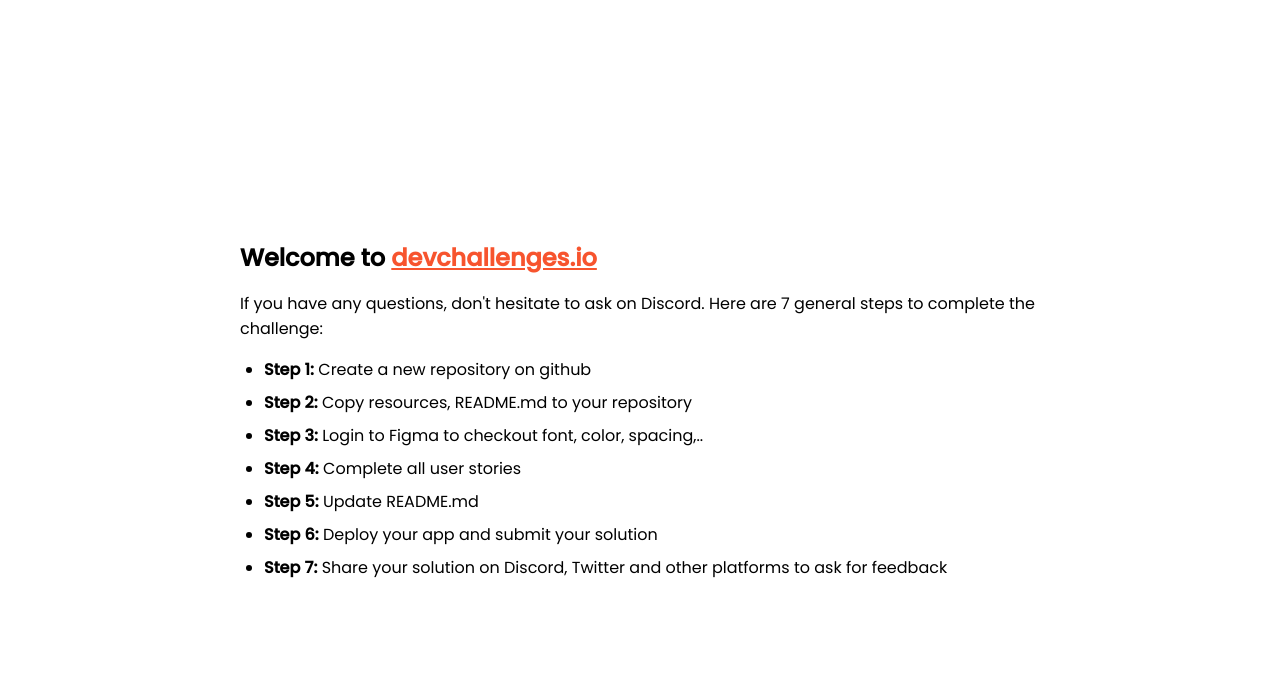
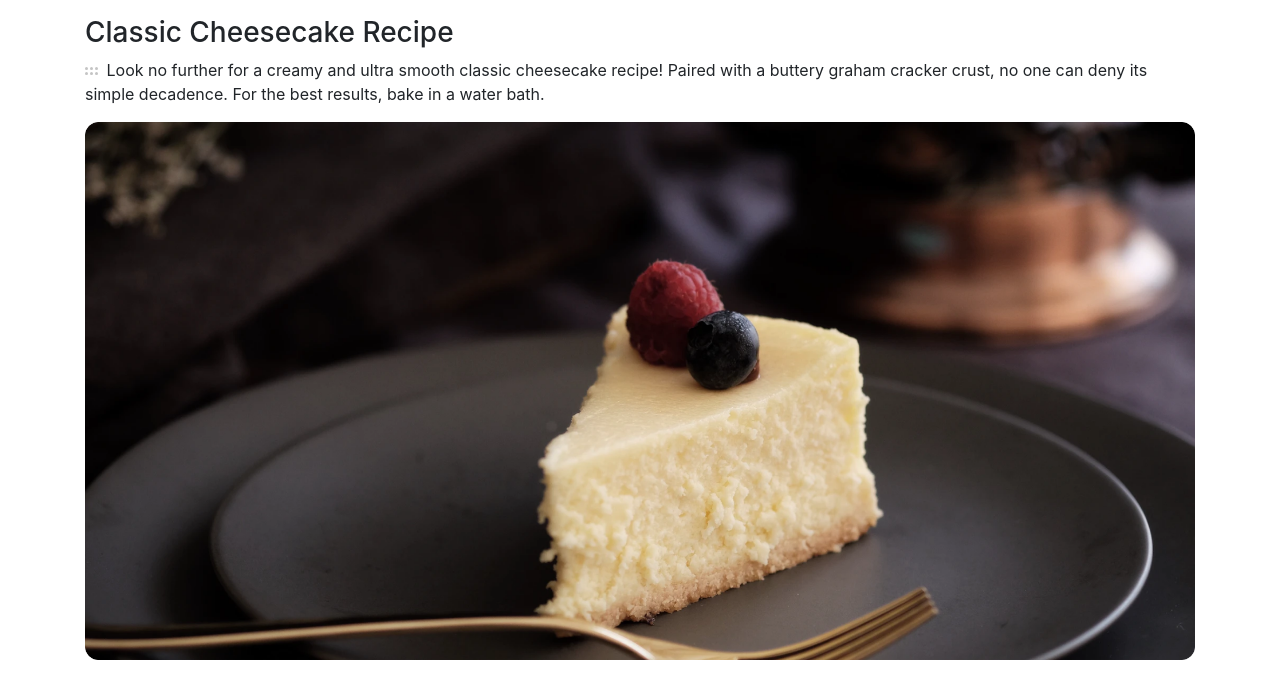
Before and after one commit to florpistan/recipe-blog-challenge, a plain HTML site: page index.html in a window 1280 px wide. Drawn offline with nearby package versions, Linux system fonts and the light colour scheme.

Commit message:
✏ add styles.css and basic html structure

```diff
--- a/index.html
+++ b/index.html
@@ -17,79 +17,60 @@
     />
 
     <link
-      href="https://fonts.googleapis.com/css2?family=Poppins:wght@400;500&display=swap"
       rel="stylesheet"
+      href="https://cdn.jsdelivr.net/npm/bootstrap@4.6.0/dist/css/bootstrap.min.css"
+      integrity="sha384-B0vP5xmATw1+K9KRQjQERJvTumQW0nPEzvF6L/Z6nronJ3oUOFUFpCjEUQouq2+l"
+      crossorigin="anonymous"
     />
+    <link rel="stylesheet" href="style.css" />
 
     <title>Devchallenges</title>
+  </head>
 
-    <style>
-      body {
-        font-family: "Poppins", sans-serif;
-      }
+  <body>
+    <main>
+      <div class="container">
+        <div class="row">
+          <div class="col">
+            <h3 class="headline-title mt-3">Classic Cheesecake Recipe</h3>
+            <p>
+              <img src="6dots.svg" alt="six dots" class="mr-1 my-auto" /> Look
+              no further for a creamy and ultra smooth classic cheesecake
+              recipe! Paired with a buttery graham cracker crust, no one can
+              deny its simple decadence. For the best results, bake in a water
+              bath.
+            </p>
+          </div>
+          <div class="container img-container">
+            <img
+              src="photo1.png"
+              alt="cheesecake"
+              class="img-fluid imagen-receta"
+            />
+          </div>
+        </div>
+      </div>
+    </main>
 
-      ul {
-        padding-left: 24px;
-      }
 
-      li {
-        margin-bottom: 8px;
-      }
-
-      .welcome {
-        max-width: 800px;
-        margin: 0 auto;
-      }
-
-      .welcome-text {
-        margin-top: 30vh;
-        font-weight: 500;
-      }
-
-      .welcome-text p {
-        font-size: 1rem;
-        font-weight: 400;
-      }
-
-      .welcome-text h1 {
-        font-size: 1.5rem;
-      }
-
-      .welcome-text a {
-        color: #f7542e;
-      }
-    </style>
-  </head>
-  <body>
-    <div class="welcome">
-      <div class="welcome-text">
-        <h1>
-          Welcome to
-          <a href="https://devchallenges.io/" target="_blank"
-            >devchallenges.io</a
-          >
-        </h1>
-
-        <p>
-          If you have any questions, don't hesitate to ask on Discord. Here are
-          7 general steps to complete the challenge:
-        </p>
-      </div>
-
-      <ul>
-        <li><b>Step 1:</b> Create a new repository on github</li>
-        <li><b>Step 2:</b> Copy resources, README.md to your repository</li>
-        <li>
-          <b>Step 3:</b> Login to Figma to checkout font, color, spacing,..
-        </li>
-        <li><b>Step 4:</b> Complete all user stories</li>
-        <li><b>Step 5:</b> Update README.md</li>
-        <li><b>Step 6:</b> Deploy your app and submit your solution</li>
-        <li>
-          <b>Step 7:</b> Share your solution on Discord, Twitter and other
-          platforms to ask for feedback
-        </li>
-      </ul>
-    </div>
+    <script
+      src="https://code.jquery.com/jquery-3.5.1.slim.min.js"
+      integrity="sha384-DfXdz2htPH0lsSSs5nCTpuj/zy4C+OGpamoFVy38MVBnE+IbbVYUew+OrCXaRkfj"
+      crossorigin="anonymous"
+    ></script>
+    <script
+      src="https://cdn.jsdelivr.net/npm/popper.js@1.16.1/dist/umd/popper.min.js"
+      integrity="sha384-9/reFTGAW83EW2RDu2S0VKaIzap3H66lZH81PoYlFhbGU+6BZp6G7niu735Sk7lN"
+      crossorigin="anonymous"
+    ></script>
+    <script
+      src="https://cdn.jsdelivr.net/npm/bootstrap@4.6.0/dist/js/bootstrap.min.js"
+      integrity="sha384-+YQ4JLhjyBLPDQt//I+STsc9iw4uQqACwlvpslubQzn4u2UU2UFM80nGisd026JF"
+      crossorigin="anonymous"
+    ></script>
+    <script
+      src="https://kit.fontawesome.com/8c1dd8baa3.js"
+      crossorigin="anonymous"
+    ></script>
   </body>
 </html>
--- /dev/null
+++ b/styles.css
@@ -0,0 +1,24 @@
+@import url('https://fonts.googleapis.com/css2?family=Playfair+Display:wght@600&display=swap');
+
+*{
+  box-sizing: border-box;
+  margin: 0;
+  padding: 0;
+}
+
+.imagen-receta{
+  max-height: 470px !important ;
+}
+
+/* @media only screen and (min-widht: 320px) {
+  .myContainer{
+    display: flex;
+    flex-direction: column;
+  }
+  .ingredientes{
+    order: 2;
+  }
+  .yields{
+    order: 1;
+  }
+} */
```
